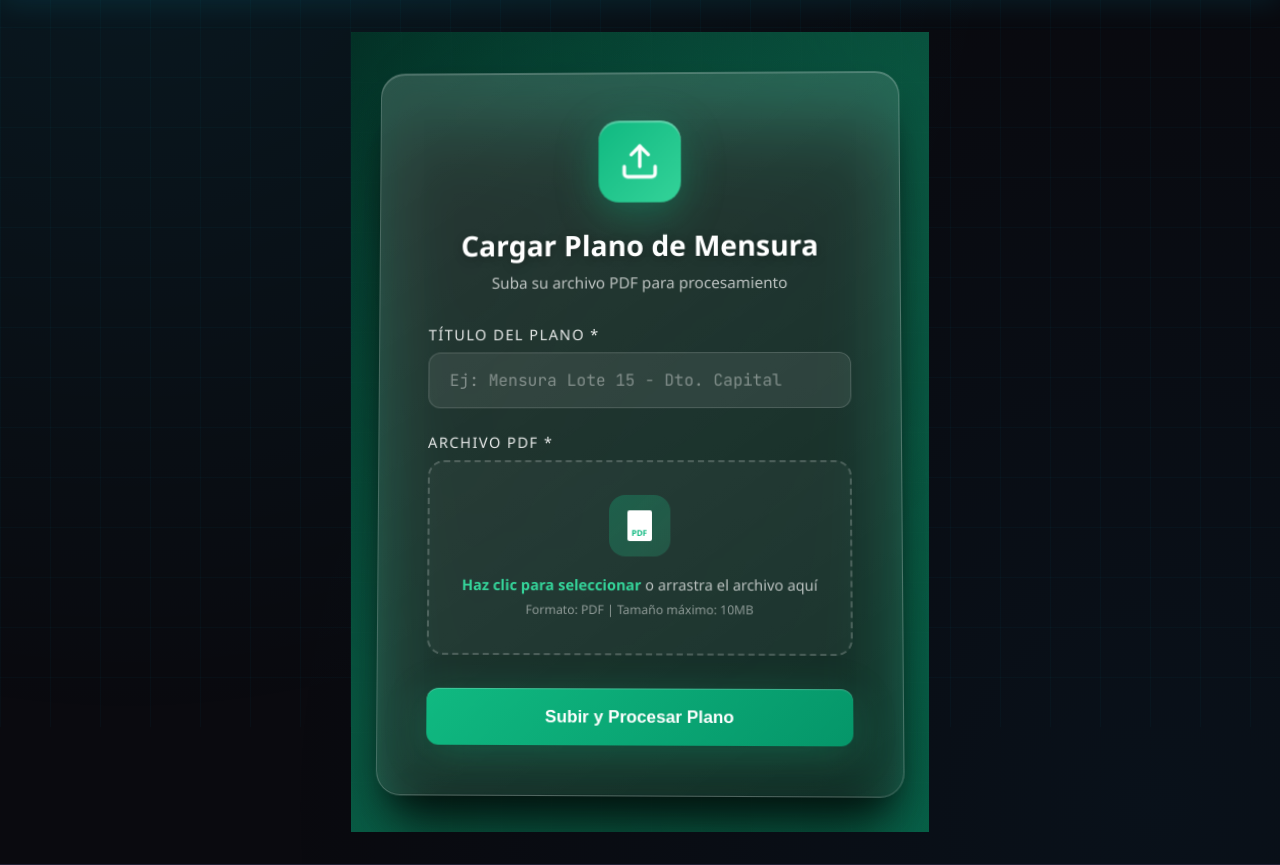
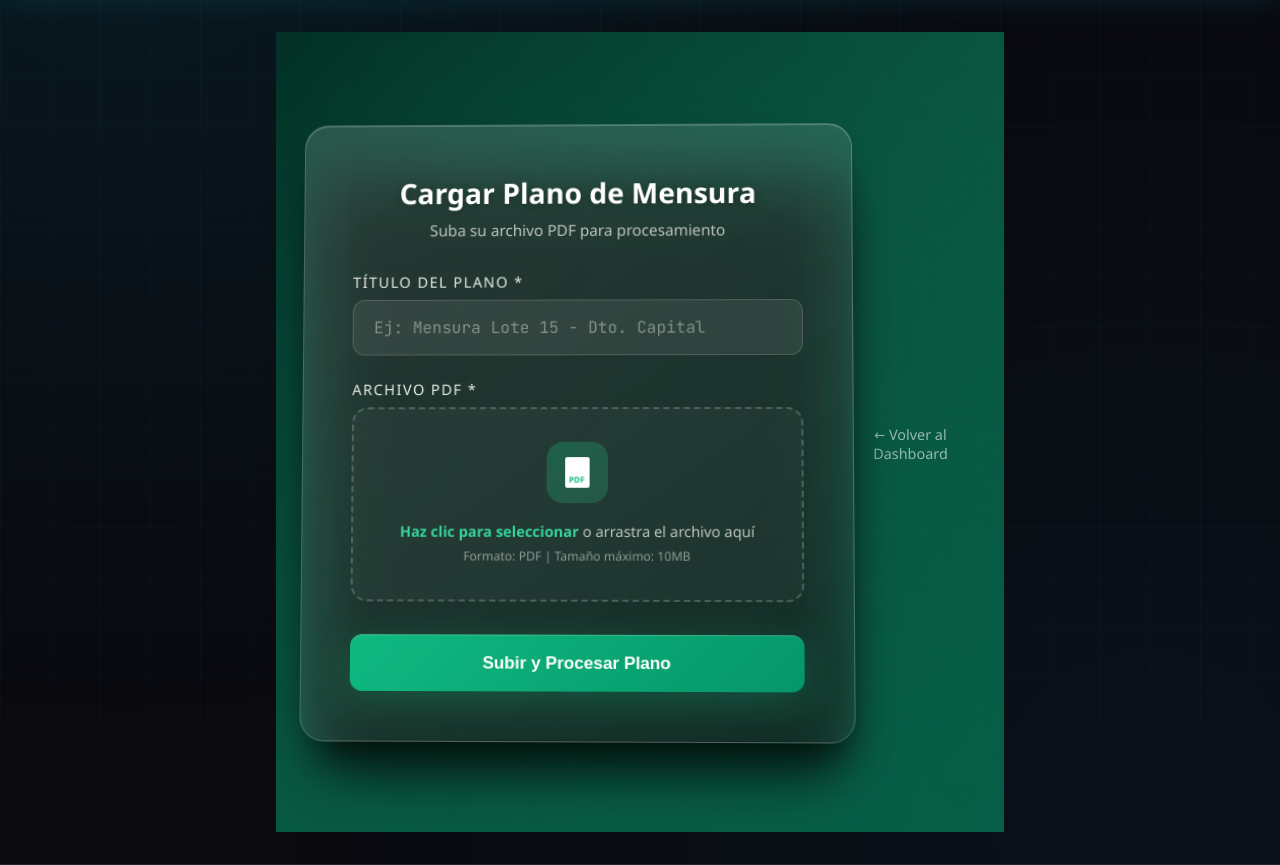
Before and after one commit to SandraS2611/agrimensores_sde, a Django app: page /panel/upload/ in a window 1280 px wide. Shown: the part 73-938 px from the top of the page. Run offline with Django 5.2, Linux system fonts and the light colour scheme; a user stored in the database is signed in.

Commit message:
volver en upload

```diff
--- a/templates/planos/upload_plano.html
+++ b/templates/planos/upload_plano.html
@@ -10,8 +10,7 @@
 {% block content %}
 <div class="upload-page">
   <div class="grid-decoration"></div>
-
-  <div class="upload-container">
+    <div class="upload-container">
     <!-- 3D Shadow layers -->
     <div class="shadow-layer shadow-layer-1"></div>
     <div class="shadow-layer shadow-layer-2"></div>
@@ -21,13 +20,7 @@
     <div class="upload-card">
       <!-- Header -->
       <div class="upload-header">
-        <div class="upload-icon">
-          <svg viewBox="0 0 24 24">
-            <path d="M21 15v4a2 2 0 0 1-2 2H5a2 2 0 0 1-2-2v-4" />
-            <polyline points="17 8 12 3 7 8" />
-            <line x1="12" y1="3" x2="12" y2="15" />
-          </svg>
-        </div>
+
         <h2>Cargar Plano de Mensura</h2>
         <p>Suba su archivo PDF para procesamiento</p>
       </div>
@@ -78,9 +71,10 @@
         </button>
       </form>
 
-      {% comment %} <a href="{% url 'dashboard' %}" class="back-link">← Volver al Dashboard</a> {% endcomment %}
     </div>
   </div>
+  <a href="{% url 'lista_planos' %}" class="back-link">← Volver al Dashboard</a>
+
 </div>
 
 <script src="{% static 'js/upload_plano.js' %}"></script>
```
